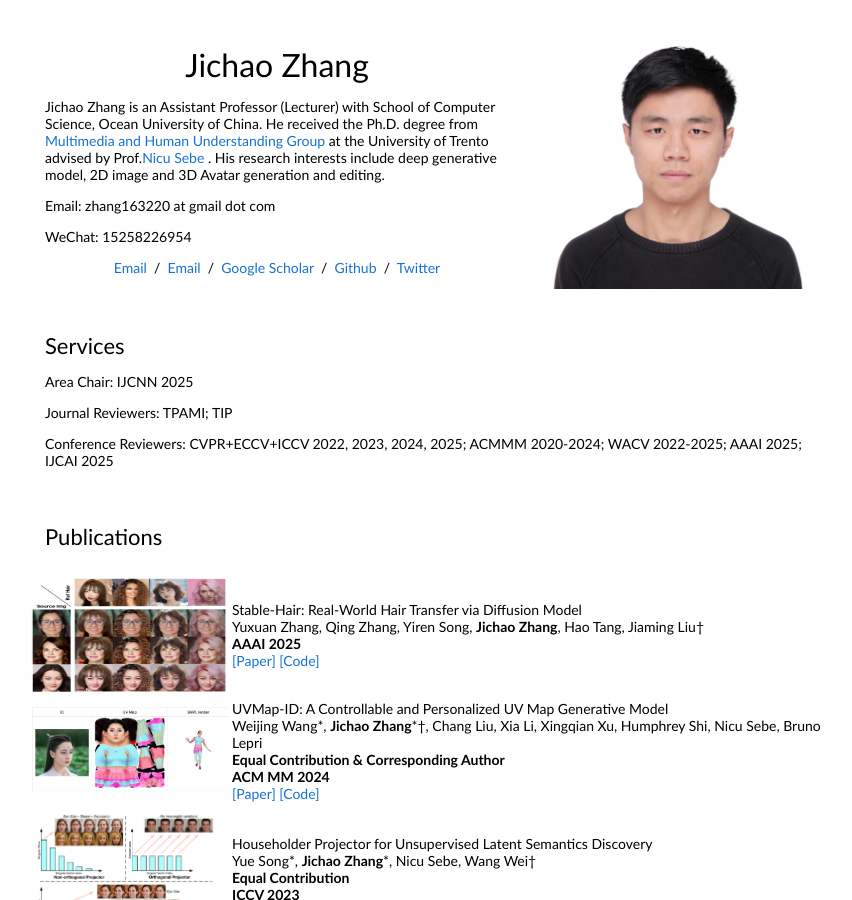
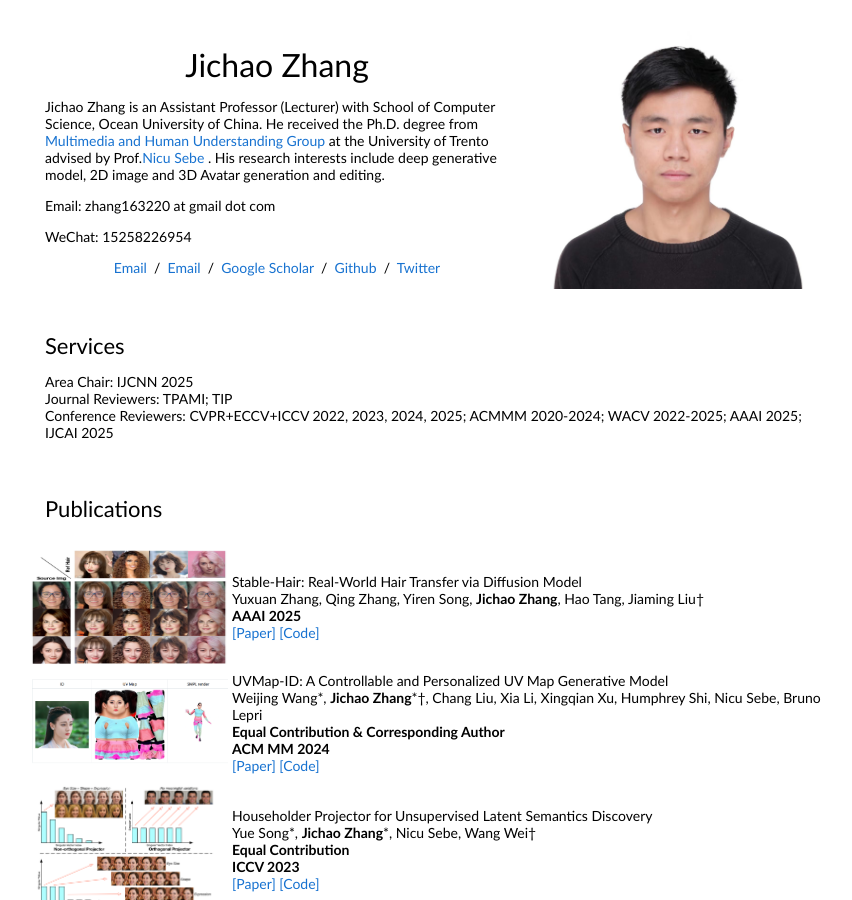
Before and after one commit to zhangqianhui/zhangqianhui.github.io, a plain HTML site: page index.html in a window 1280 px wide. Shown: the top 900 px of the page, without its empty margins (215-1067 px from the left). Drawn offline with Linux system fonts and the light colour scheme.

Commit message:
Update index.html

```diff
--- a/index.html
+++ b/index.html
@@ -44,8 +44,8 @@
             <tr>
             <td style="padding:20px;width:100%;vertical-align:middle">
               <heading>Services</heading><p>
-                Area Chair: IJCNN 2025 <p>
-                Journal Reviewers: TPAMI; TIP <p>
+                Area Chair: IJCNN 2025  <br>
+                Journal Reviewers: TPAMI; TIP  <br>
                 Conference Reviewers: CVPR+ECCV+ICCV 2022, 2023, 2024, 2025; ACMMM 2020-2024; WACV 2022-2025; AAAI 2025; IJCAI 2025
             </p>
             </td>
```
